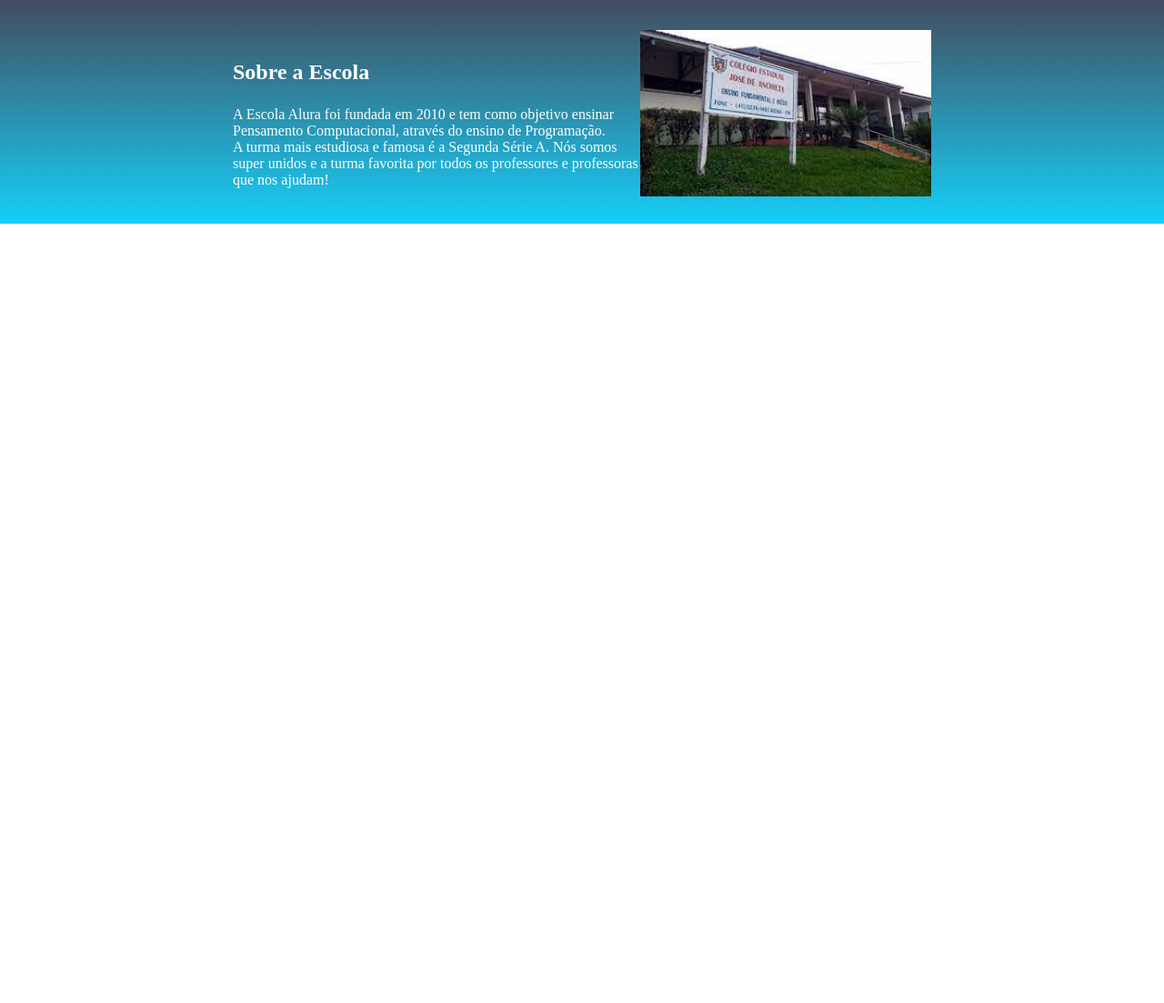
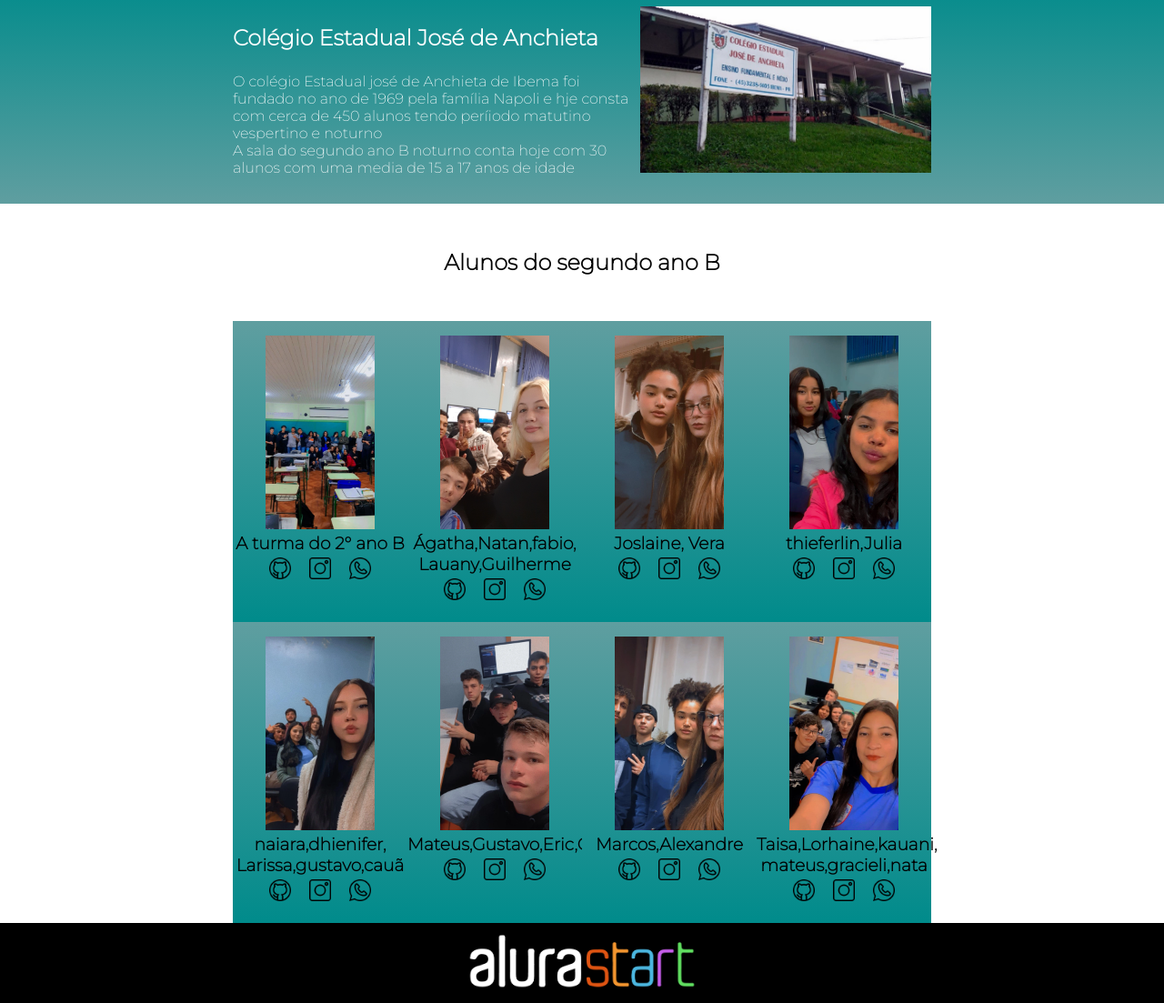
Before and after one commit to Eu00000L/site-escola, a plain HTML site: page lauany/index.html in a window 1280 px wide. Shown: the part 106-1209 px from the top of the page at 91% size. Before the commit the page ends 800 px from the top, so only its background shows below. Drawn offline with Linux system fonts and the light colour scheme.

Commit message:
Add files via upload

```diff
--- a/lauany/index.html
+++ b/lauany/index.html
@@ -6,11 +6,9 @@
     <meta name="viewport" content="width=device-width, initial-scale=1.0">
     <title>Document</title>
     <link rel="stylesheet" href="style.css">
-    <link rel="stylesheet" href="style.css">
     <link rel="preconnect" href="https://fonts.googleapis.com">
     <link rel="preconnect" href="https://fonts.gstatic.com" crossorigin>
-    <link href="https://fonts.googleapis.com/css2?family=Poppins&display=swap" rel="stylesheet">
-</head>
+    <link href="https://fonts.googleapis.com/css2?family=Montserrat:ital,wght@0,200;1,100&display=swap" rel="stylesheet">
 </head>
 <body>
     <header class="cabecalho">
@@ -22,11 +20,81 @@
     </header>
     <section class="escola">
         <div class="escola-div-conteudo">
-            <h2 class="escola-titulo">Sobre a Escola</h2>
-            <p class="escola-texto-um">A Escola Alura foi fundada em 2010 e tem como objetivo ensinar Pensamento Computacional, através do ensino de  Programação.</p>
-            <p class="escola-texto-dois">A turma mais estudiosa e famosa é a Segunda Série A. Nós somos super unidos e a turma favorita por todos os professores e professoras que nos ajudam!</p>
+            <h2 class="escola-titulo">Colégio Estadual José de Anchieta</h2>
+            <p class="escola-texto-um">O colégio Estadual josé de Anchieta de Ibema foi fundado no ano de 1969 pela família Napoli e hje consta com cerca de 450 alunos tendo períiodo matutino vespertino e noturno</p>
+            <p class="escola-texto-dois">A sala do segundo ano B noturno conta hoje com 30 alunos  com uma media de 15 a 17 anos de idade</p>
         </div>
-        <img class="escola-imagem"  src="download.jpeg" alt="Professora no quadro">
+        <img class="escola-imagem"  src="col.anchieta.jpg" alt="Professora no quadro">
     </section>
+    <section class="estudantes">
+        <h2 class="estudante-titulo">Alunos do segundo ano B</h2>
+    <div class="estudante-todos">
+        <span> </span>
+        <div class="estudante-div">
+            <img class="estudante-imagem" src="Grupo0.webp" alt="Foto da turma">
+            <h3 class="estudante-nome">A turma do 2° ano B</h3>
+            <img class="estudante-icone" src="0github.png" alt="icone github">
+            <img class="estudante-icone" src="0instagram.png" alt="icone instagram">
+            <img class="estudante-icone" src="0whatsapp.png" alt="icone whatsapp">
+        </div>
+        <div class="estudante-div">
+            <img class="estudante-imagem" src="grupo1.webp" alt="Foto do Grupo1">
+            <h3 class="estudante-nome">Ágatha,Natan,fabio,
+                Lauany,Guilherme</h3>
+            <img class="estudante-icone" src="0github.png" alt="icone github">
+            <img class="estudante-icone" src="0instagram.png" alt="icone instagram">
+            <img class="estudante-icone" src="0whatsapp.png" alt="icone whatsapp">
+        </div>
+        <div class="estudante-div">
+            <img class="estudante-imagem" src="grupo2(1).webp" alt="Foto do (nome do aluno)">
+            <h3 class="estudante-nome">Joslaine, Vera</h3>
+            <img class="estudante-icone" src="0github.png" alt="icone github">
+            <img class="estudante-icone" src="0instagram.png" alt="icone instagram">
+            <img class="estudante-icone" src="0whatsapp.png" alt="icone whatsapp">
+        </div>
+        <div class="estudante-div">
+            <img class="estudante-imagem" src="Grupo2.webp" alt="Foto do (nome do aluno)">
+            <h3 class="estudante-nome">thieferlin,Julia</h3>
+            <img class="estudante-icone" src="0github.png" alt="icone github">
+            <img class="estudante-icone" src="0instagram.png" alt="icone instagram">
+            <img class="estudante-icone" src="0whatsapp.png" alt="icone whatsapp">
+        </div>
+        <span> </span>
+        <span> </span>
+        <div class="estudante-div">
+            <img class="estudante-imagem" src="grupo4.webp" alt="Foto do (nome do aluno)">
+            <h3 class="estudante-nome">naiara,dhienifer,
+                Larissa,gustavo,cauã</h3>
+            <img class="estudante-icone" src="0github.png" alt="icone github">
+            <img class="estudante-icone" src="0instagram.png" alt="icone instagram">
+            <img class="estudante-icone" src="0whatsapp.png" alt="icone whatsapp">
+        </div>
+        <div class="estudante-div">
+            <img class="estudante-imagem" src="grupo5.webp" alt="Foto do (nome do aluno)">
+            <h3 class="estudante-nome">Mateus,Gustavo,Eric,Gabriel</h3>
+            <img class="estudante-icone" src="0github.png" alt="icone github">
+            <img class="estudante-icone" src="0instagram.png" alt="icone instagram">
+            <img class="estudante-icone" src="0whatsapp.png" alt="icone whatsapp">
+        </div>
+        <div class="estudante-div">
+            <img class="estudante-imagem" src="grupo6.webp" alt="Foto do (nome do aluno)">
+            <h3 class="estudante-nome">Marcos,Alexandre</h3>
+            <img class="estudante-icone" src="0github.png" alt="icone github">
+            <img class="estudante-icone" src="0instagram.png" alt="icone instagram">
+            <img class="estudante-icone" src="0whatsapp.png" alt="icone whatsapp">
+        </div>
+        <div class="estudante-div">
+            <img class="estudante-imagem" src="Grupo7.webp" alt="Foto do (nome do aluno)">
+            <h3 class="estudante-nome">Taisa,Lorhaine,kauani,
+                mateus,gracieli,nata</h3>
+            <img class="estudante-icone" src="0github.png" alt="icone github">
+            <img class="estudante-icone" src="0instagram.png" alt="icone instagram">
+            <img class="estudante-icone" src="0whatsapp.png" alt="icone whatsapp">
+        </div>
+    </div>
+    </section>
+    <footer class="rodape">
+        <img class="rodape-imagem" src="alurastart.png" alt="logo da alura start">
+    </footer>
 </body>
 </html>
--- a/lauany/style.css
+++ b/lauany/style.css
@@ -3,8 +3,12 @@
     padding: 0;
 }
 
+body {
+    font-family: 'Montserrat', sans-serif;
+}
+
 .cabecalho {
-    background-color: #424E61;
+    background-color: #008080	;
     color: white;
     display: flex;
     justify-content: space-around;
@@ -13,13 +17,13 @@
 }
 
 .cabecalho-imagem{
-    width: 20%;
+    width: 10%;
 }
 
 .cabecalho-lista-item{
     display: inline-block;
     margin: 0 16px;
-    font-size: 24px;
+    font-size: 20px;
 }
 
 .escola-imagem{
@@ -27,7 +31,7 @@
 }
 
 .escola{
-    background-image: linear-gradient(#424E61,#16CFF8);
+    background-image: linear-gradient(#008B8B, #5F9EA0);
     color: white;
     display: flex;
     justify-content: center;
@@ -38,6 +42,42 @@
 .escola-div-conteudo{
     width: 35%;
 }
+
 .escola-titulo{
     padding: 24px 0;
 }
+
+.estudante-imagem{
+    width: 120px;
+}
+
+.estudante-icone{
+    width: 24px;
+    padding: 4px 8px;
+}
+
+.estudante-div{
+    text-align: center;
+    background-image: linear-gradient(#5F9EA0, #008B8B);
+    padding: 16px 0;
+}
+
+.estudante-titulo{
+    text-align: center;
+    padding: 50px 0;
+}
+
+.estudante-todos{
+    display: grid;
+    grid-template-columns: 20% 15% 15% 15% 15% 20%;
+}
+
+.rodape{
+    background-color: black;
+    text-align: center;
+}
+
+.rodape-imagem{
+    height: 60px;
+    padding: 12px 0;
+}
```
Also changed, not shown: lauany/0github.png (added), lauany/0instagram.png (added), lauany/0whatsapp.png (added), lauany/Grupo0.webp (added), lauany/Grupo2.webp (added), lauany/Grupo7.webp (added), lauany/col.anchieta.jpg (added), lauany/grupo 3.webp (added), lauany/grupo1.webp (added), lauany/grupo2(1).webp (added), lauany/grupo4.webp (added), lauany/grupo5.webp (added), lauany/grupo6.webp (added).
